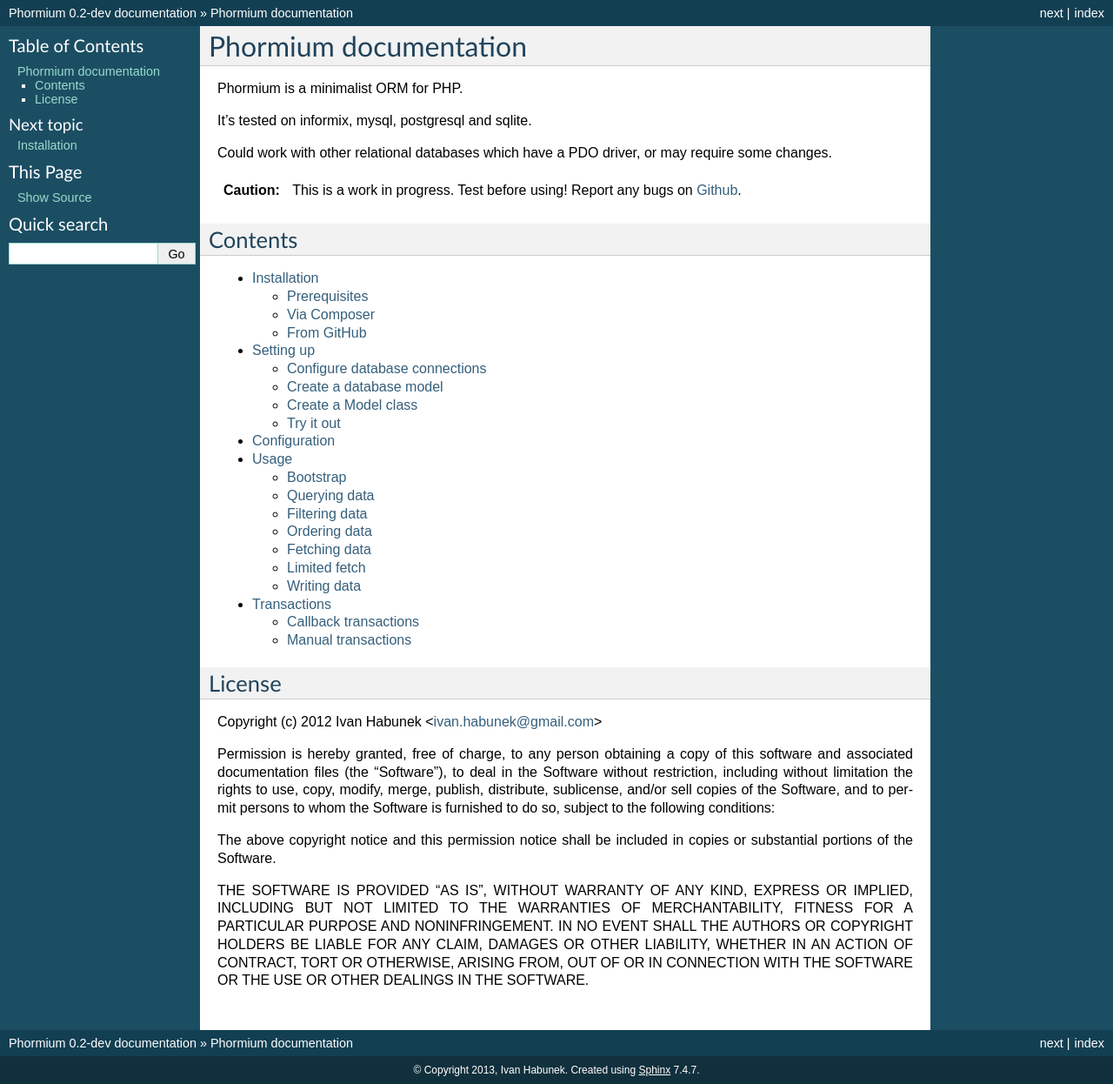
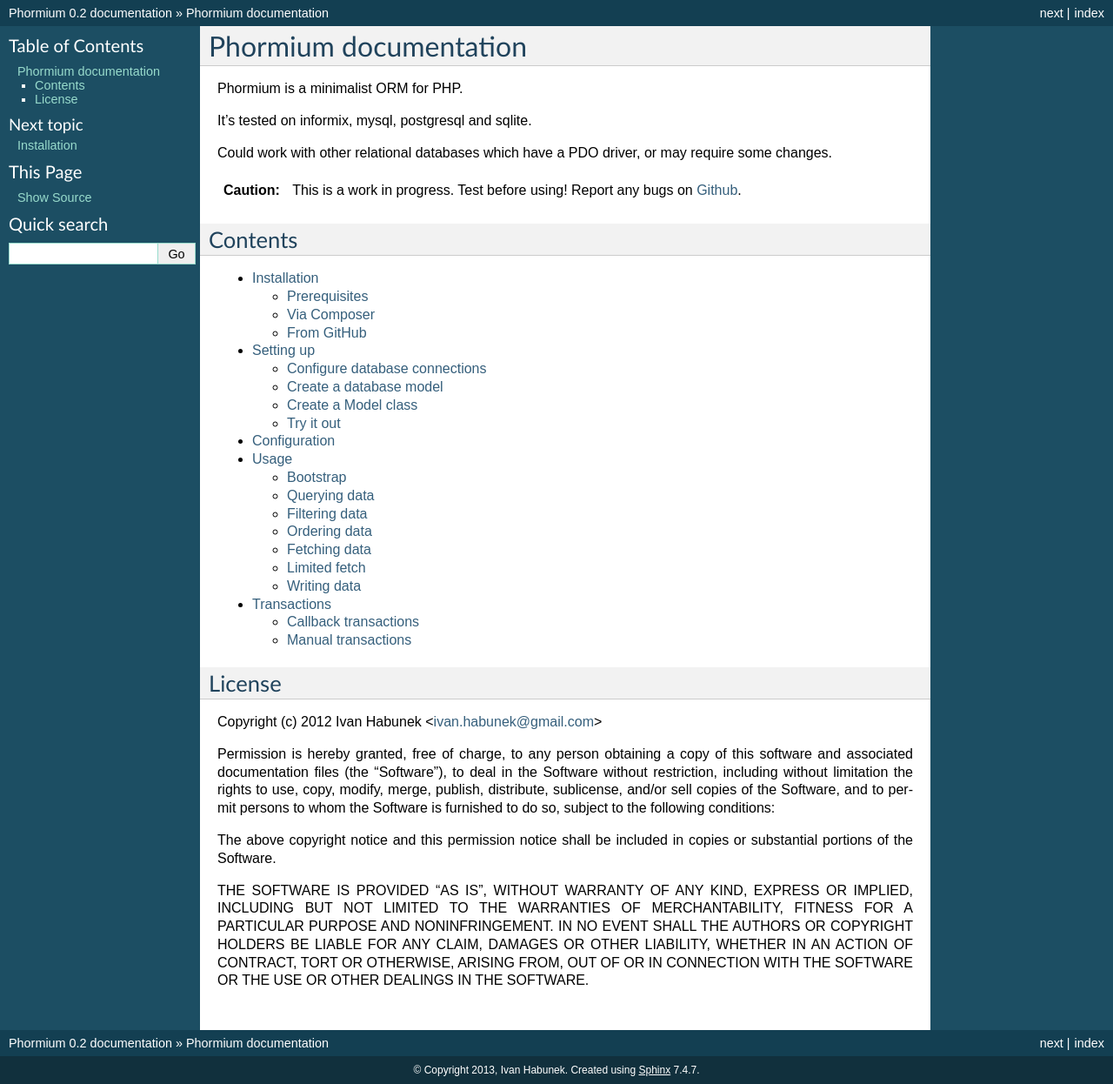
Before and after one commit to ihabunek/phormium, a Sphinx documentation site: the page built from docs/index.rst, in a window 1280 px wide. Shown: the whole page at 87% size. Built offline with Sphinx 7.4.7, drawn with Linux system fonts in a browser that asks for light colours.

Commit message:
Updated version and release date for 0.2

```diff
--- a/docs/conf.py
+++ b/docs/conf.py
@@ -65,7 +65,7 @@
 # The short X.Y version.
 version = '0.2'
 # The full version, including alpha/beta/rc tags.
-release = '0.2-dev'
+release = '0.2'
 
 # The language for content autogenerated by Sphinx. Refer to documentation
 # for a list of supported languages.
```
Also changed, not shown: CHANGELOG.md (+2 -2 lines).
